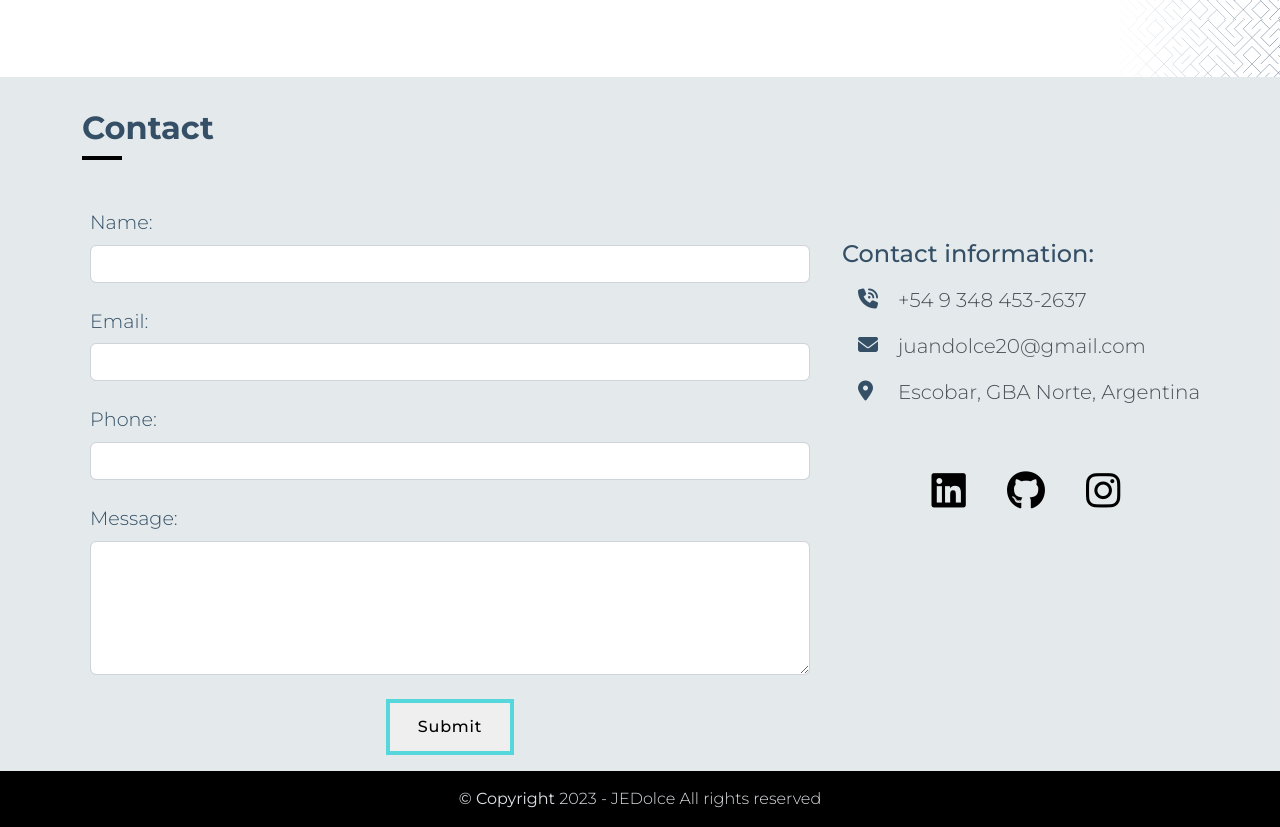
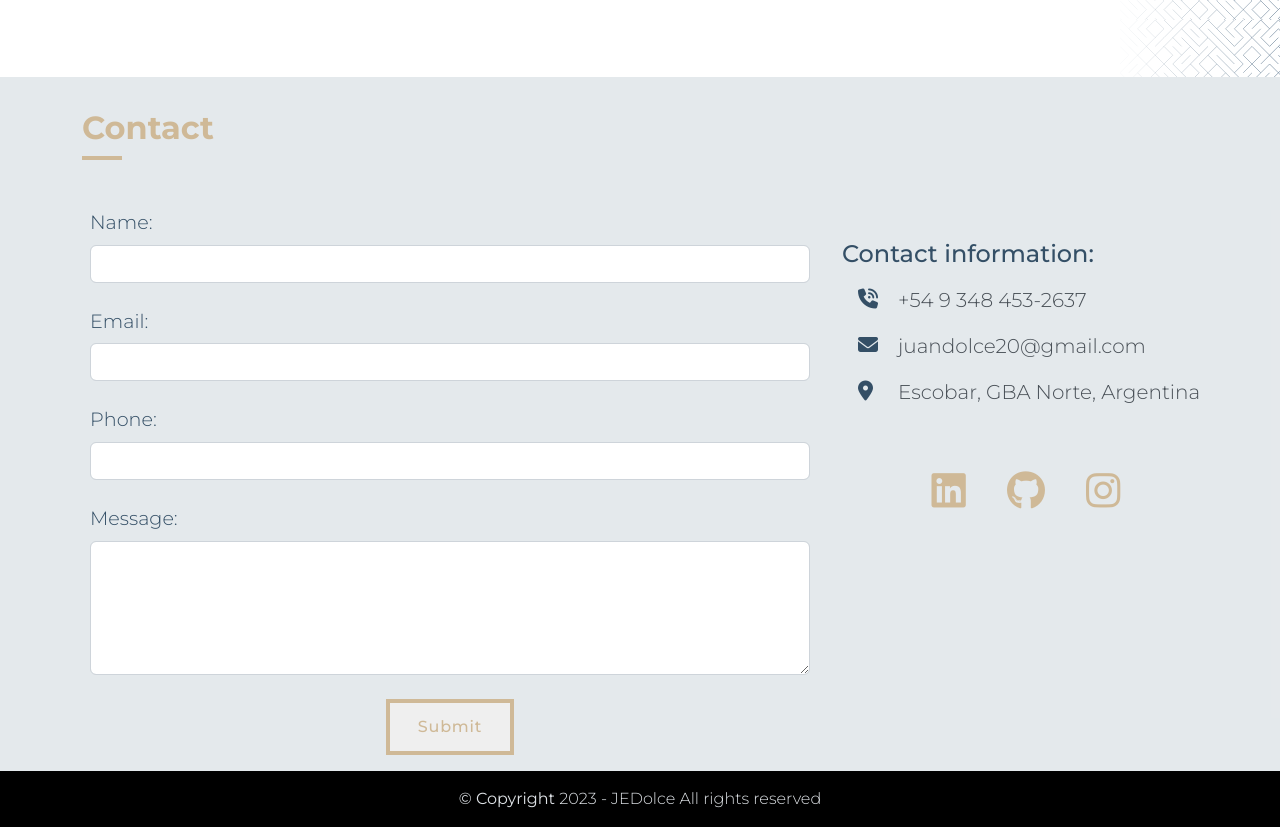
Before and after one commit to JEDolce/jedolce.github.io, a website: page index.html in a window 1280 px wide. Shown: the part 2331-3158 px from the top of the page. Drawn offline with nearby package versions, Linux system fonts and the light colour scheme.

Commit message:
contact colors

```diff
--- a/styles/_custom.scss
+++ b/styles/_custom.scss
@@ -8,8 +8,9 @@ $color-2: #344f66;
 $color-3: #CFB997;
 $color-4: #FAD6A5;
 $color-6: #fce9cf;
-$color-7: #f8d8ab;
+$color-7: #f8bb65;
 $color-8: #cfcfd6;
+$color-9: rgba(123, 143, 161, 0.2);
 
 // White and Gray colors
 $white: #fff;
--- a/styles/components/_buttons.scss
+++ b/styles/components/_buttons.scss
@@ -30,7 +30,7 @@
 
 /* CONTACT FORM BUTTON */
 .draw-border {
-    @include btn-border-drawing(#55d7dc, #ffe593, 4px, bottom, right);
+    @include btn-border-drawing($color-3, $color-1, 4px, bottom, right);
     border: none;
 }
 
@@ -45,11 +45,11 @@
     margin: 0;
 
     &:focus {
-        outline: 2px dotted #55d7dc;
+        outline: 2px dotted $color-3;
     }
 
     &:hover {
-        color: #ffe593;
+        color: $color-1;
     }
 }
 
--- a/styles/sections/_contact.scss
+++ b/styles/sections/_contact.scss
@@ -4,11 +4,7 @@
 
 .contact {
     padding: 2rem 0 1rem 0;
-    background-color: rgba(123, 143, 161, 0.2);
-
-    label {
-        font-size: 1.1rem;
-    }
+    background-color: $color-9;
 
     .title {
         margin-bottom: 3rem;
@@ -17,7 +13,16 @@
         h1 {
             font-weight: 700;
             font-size: 2rem;
+            color: $color-3;
         }
+    }
+
+    label {
+        font-size: 1.1rem;
+    }
+
+    input {
+        color: $color-3;
     }
 
     .contact-info {
@@ -57,7 +62,7 @@
 
                 i {
                     font-size: 2rem;
-                    color: $black;
+                    color: $color-3;
                 }
             }
         }
@@ -78,7 +83,7 @@
             .heading-line {
                 width: 40px;
                 height: 4px;
-                background-color: $black;
+                background-color: $color-3;
             }
         }
 
```
Also changed, not shown: styles/style.css, 1 other file.
